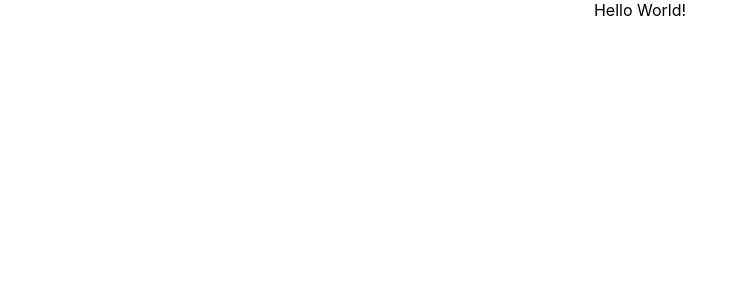
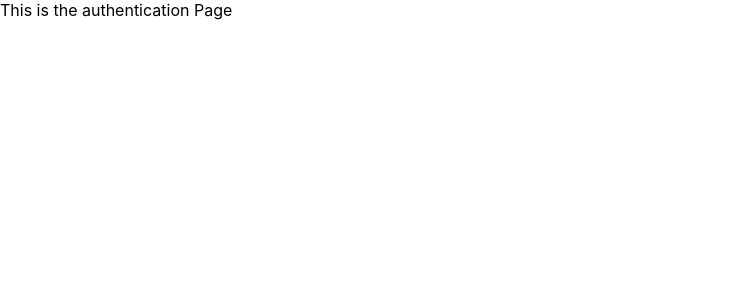
Before and after one commit to MalekHamadeh/LD-Excerxise-1, a React (Create React App) app: page / in a window 1280 px wide. Shown: the top 300 px of the page, without its empty margins (0-744 px from the left). Built offline with nearby package versions, Linux system fonts and the light colour scheme.

Commit message:
added routes to login page and main page

```diff
--- a/package.json
+++ b/package.json
@@ -8,6 +8,7 @@
     "@testing-library/user-event": "^13.5.0",
     "react": "^18.2.0",
     "react-dom": "^18.2.0",
+    "react-router-dom": "^6.10.0",
     "react-scripts": "5.0.1",
     "web-vitals": "^2.1.4"
   },
--- a/src/App.js
+++ b/src/App.js
@@ -1,7 +1,17 @@
 import "./App.css";
+import { BrowserRouter as Router, Routes, Route } from "react-router-dom";
+import Authentication from "./Pages/Authentication";
+import Home from "./Pages/Home";
 
 function App() {
-  return <div className='App'>Hello World!</div>;
+  return (
+    <Router>
+      <Routes>
+        <Route exact path='/' Component={Authentication} />
+        <Route exact path='/home' Component={Home} />
+      </Routes>
+    </Router>
+  );
 }
 
 export default App;
--- /dev/null
+++ b/src/Pages/Authentication.js
@@ -0,0 +1,7 @@
+import React from "react";
+
+const Authentication = () => {
+  return <div>This is the authentication Page</div>;
+};
+
+export default Authentication;
--- /dev/null
+++ b/src/Pages/Home.js
@@ -0,0 +1,7 @@
+import React from "react";
+
+const Home = () => {
+  return <div>Home</div>;
+};
+
+export default Home;
```
Also changed, not shown: src/Components/Login/Login.js (added, +7 -0 lines), src/Components/Signup/Signup.js (added, +7 -0 lines), 1 other file (tests, documents, lock files or other folders).
